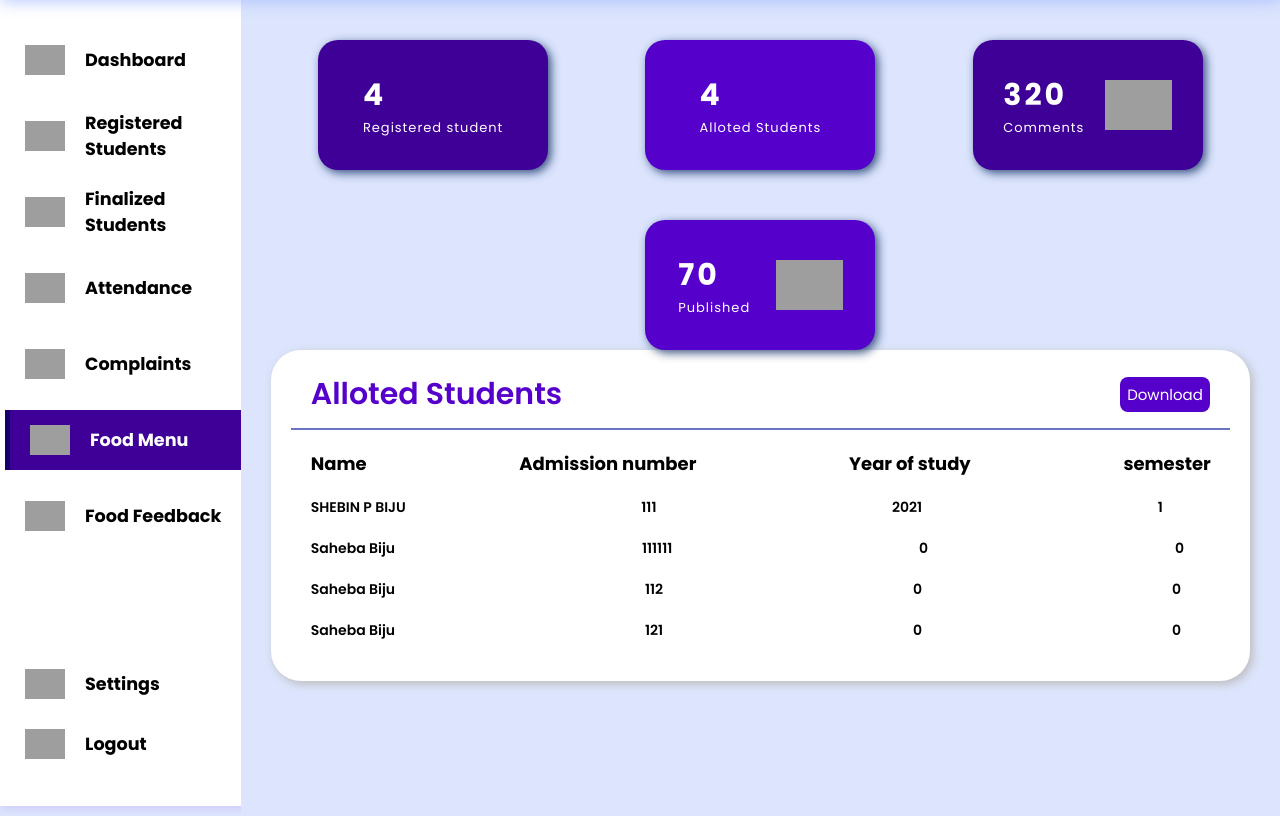
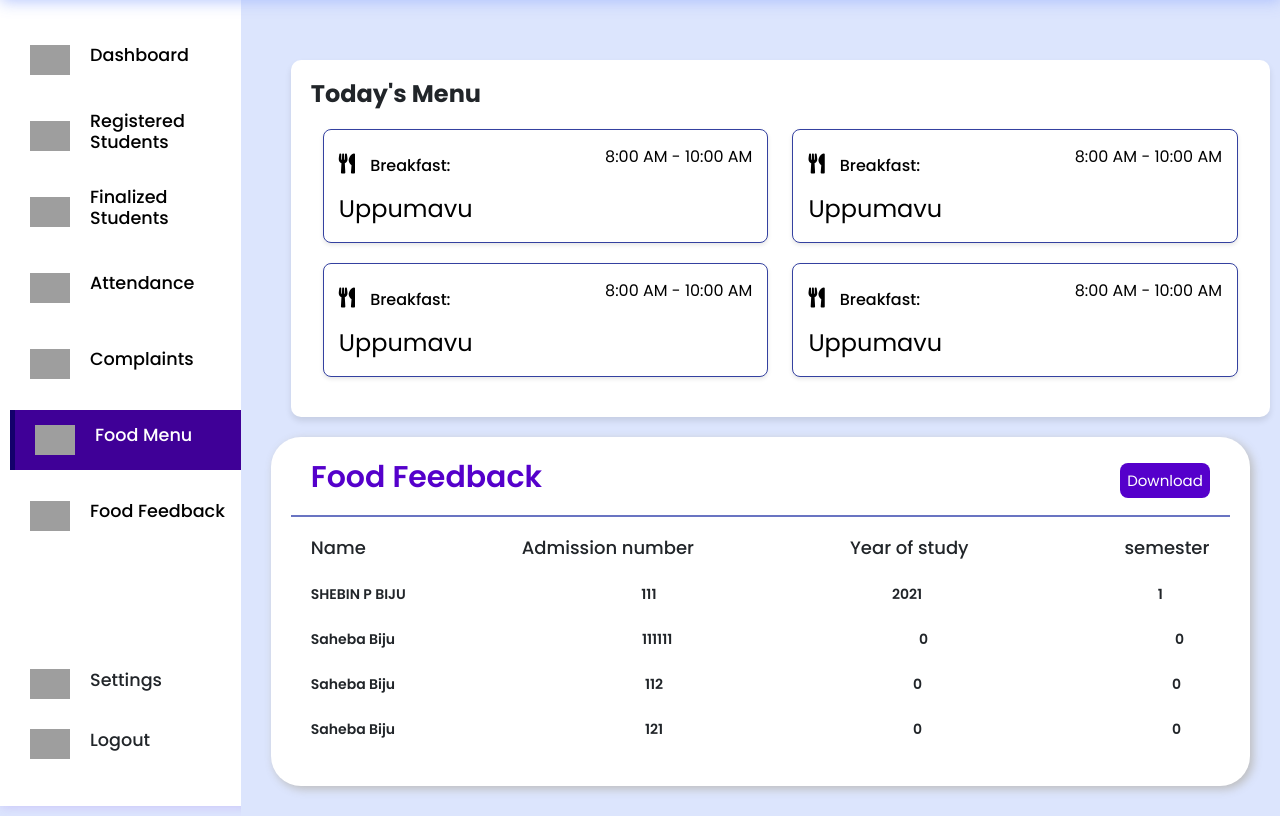
Before and after one commit to SivaPrasad43/Hostel_Management_System, a PHP site: page /php/dashboard/wardenDashboard/foodmenu.php in a window 1280 px wide. Shown: the part 70-886 px from the top of the page. Run offline with PHP 8.4, Linux system fonts and the light colour scheme; data comes from the database, SQL or seed files in the repository; grey boxes are pictures that could not be loaded.

Commit message:
food-feedback-changed

```diff
--- a/php/dashboard/wardenDashboard/foodmenu.php
+++ b/php/dashboard/wardenDashboard/foodmenu.php
@@ -11,6 +11,9 @@ include "../../data_fetch.php";
     <meta name="viewport" content="width=device-width,
 				initial-scale=1.0">
     <title>RIT Hostel</title>
+    <link rel="stylesheet" href="https://cdnjs.cloudflare.com/ajax/libs/font-awesome/5.15.3/css/all.min.css">
+    <link href="https://cdn.jsdelivr.net/npm/bootstrap@5.3.2/dist/css/bootstrap.min.css" rel="stylesheet"
+        integrity="sha384-T3c6CoIi6uLrA9TneNEoa7RxnatzjcDSCmG1MXxSR1GAsXEV/Dwwykc2MPK8M2HN" crossorigin="anonymous">
     <link rel="stylesheet" href="../../../style/dash-style.css">
     <link rel="stylesheet" href="../../../style/responsive.css">
 </head>
@@ -112,56 +115,56 @@ include "../../data_fetch.php";
             </nav>
         </div>
         <div class="main">
-
-            <div class="searchbar2">
-                <input type="text" name="" id="" placeholder="Search">
-                <div class="searchbtn">
-                    <img src="https://media.geeksforgeeks.org/wp-content/uploads/20221210180758/Untitled-design-(28).png"
-                        class="icn srchicn" alt="search-button">
+            <div class="dashboard-items-container" style="display:block">
+                <div class="food-card" style="width:100%;">
+                    <h2 class="food-title">Today's Menu</h2>
+                    <div class="food-details row gap-0">
+                        <div class="col-6">
+                            <div class="food-item">
+                                <div class="food-title">
+                                    <i class="fas fa-utensils food-icon"></i>
+                                    <span class="food-label">Breakfast:</span>
+                                </div>
+                                <div class="food-name">Uppumavu</div>
+                                <div class="food-time">8:00 AM - 10:00 AM</div>
                             </div>
                         </div>
-
-            <div class="box-container">
-
-                <div class="box box1">
-                    <div class="text">
-                        <h2 class="topic-heading"><?php echo $totalStudents; ?></h2>
-                        <h2 class="topic">Registered student</h2>
+                        <div class="col-6">
+                            <div class="food-item">
+                                <div class="food-title">
+                                    <i class="fas fa-utensils food-icon"></i>
+                                    <span class="food-label">Breakfast:</span>
+                                </div>
+                                <div class="food-name">Uppumavu</div>
+                                <div class="food-time">8:00 AM - 10:00 AM</div>
                             </div>
                         </div>
-
-                <div class="box box2">
-                    <div class="text">
-                    <h2 class="topic-heading"><?php echo $totalStudents1; ?></h2>
-                        <h2 class="topic">Alloted Students</h2>
+                        <div class="col-6">
+                            <div class="food-item">
+                                <div class="food-title">
+                                    <i class="fas fa-utensils food-icon"></i>
+                                    <span class="food-label">Breakfast:</span>
                                 </div>
-
-                    <!-- <img src="https://media.geeksforgeeks.org/wp-content/uploads/20221210185030/14.png" alt="likes"> -->
-                </div>
-
-                <div class="box box3">
-                    <div class="text">
-                        <h2 class="topic-heading">320</h2>
-                        <h2 class="topic">Comments</h2>
-                    </div>
-
-                    <img src="https://media.geeksforgeeks.org/wp-content/uploads/20221210184645/Untitled-design-(32).png"
-                        alt="comments">
-                </div>
-
-                <div class="box box4">
-                    <div class="text">
-                        <h2 class="topic-heading">70</h2>
-                        <h2 class="topic">Published</h2>
-                    </div>
-
-                    <img src="https://media.geeksforgeeks.org/wp-content/uploads/20221210185029/13.png" alt="published">
+                                <div class="food-name">Uppumavu</div>
+                                <div class="food-time">8:00 AM - 10:00 AM</div>
                             </div>
                         </div>
-
+                        <div class="col-6">
+                            <div class="food-item">
+                                <div class="food-title">
+                                    <i class="fas fa-utensils food-icon"></i>
+                                    <span class="food-label">Breakfast:</span>
+                                </div>
+                                <div class="food-name">Uppumavu</div>
+                                <div class="food-time">8:00 AM - 10:00 AM</div>
+                            </div>
+                        </div>
+                    </div>
+                 </div>
+                <div>
                 <div class="report-container">
                 <div class="report-header">
-                    <h1 class="recent-Articles">Alloted Students</h1>
+                    <h1 class="recent-Articles">Food Feedback</h1>
                     <button class="view">Download</button>
                 </div>
 
@@ -205,12 +208,6 @@ if ($result) {
 // Close the database connection
 // mysqli_close($connection);
 ?>
-
-
-
-                    </div>
-                </div>
-            </div>
         </div>
     </div>
 
```
Also changed, not shown: php/dashboard/wardenDashboard/complaints.php (+1 -40 lines), php/dashboard/wardenDashboard/food_feedback.php (deleted, +0 -220 lines). Lines whose indentation alone changed are shown as unchanged.
